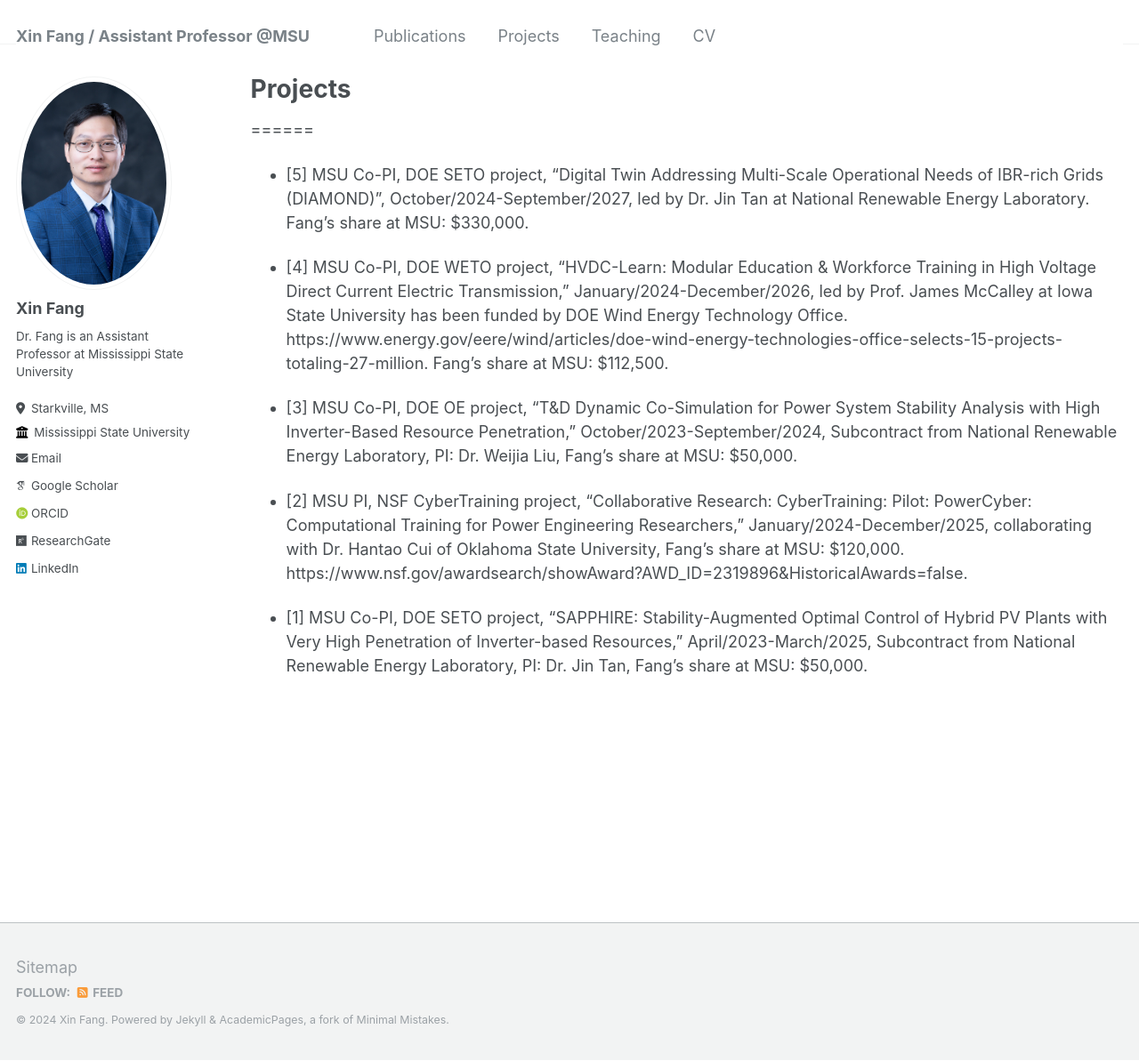
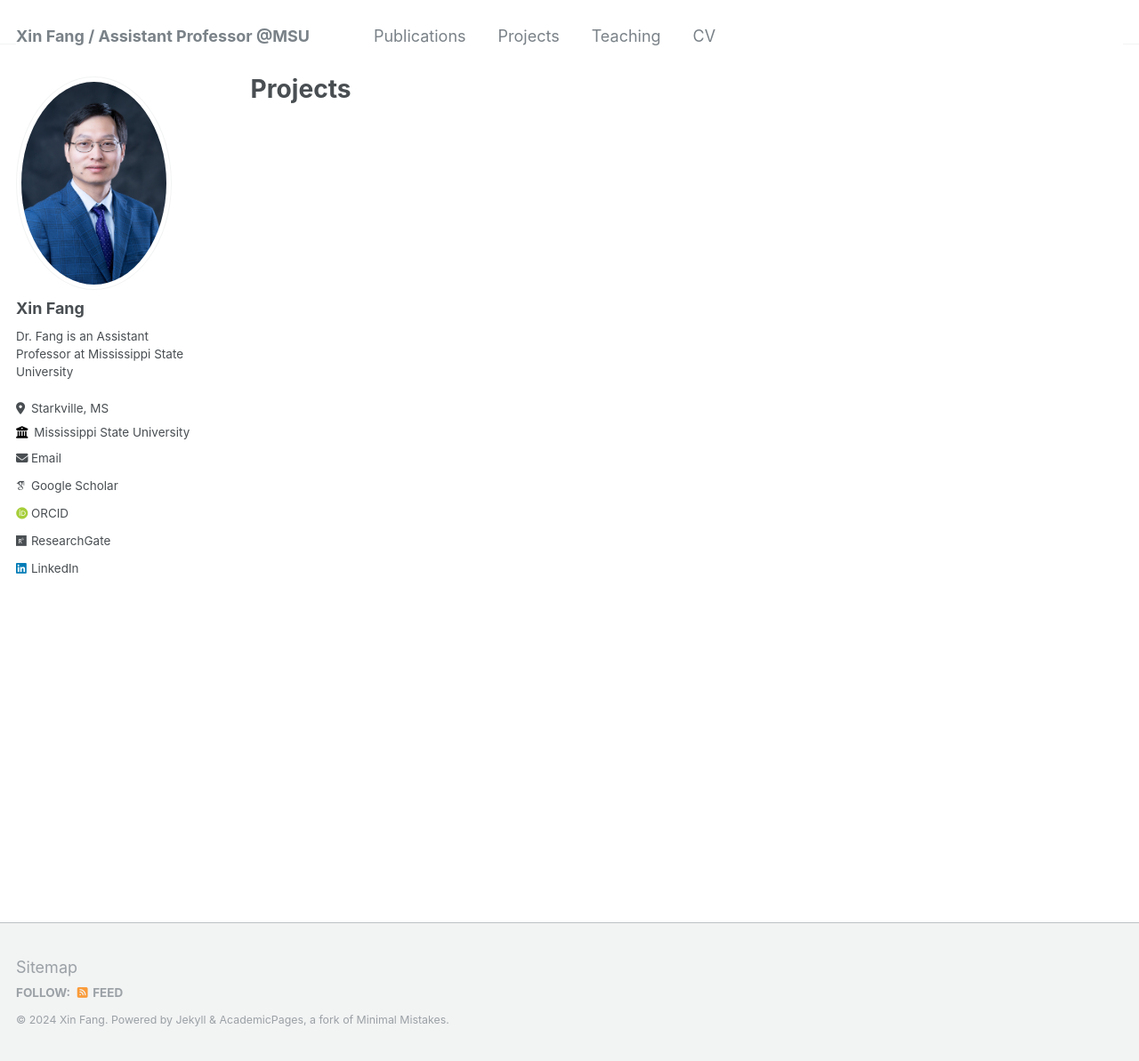
Before and after one commit to XinFang88/xinfang88.github.io, a Jekyll site: the page built from _pages/projects.md, in a window 1280 px wide and 1193 px high. Shown: the whole window at 89% size. Built offline with Jekyll 4.4.1, drawn with Linux system fonts in a browser that asks for light colours; some web fonts are replaced.

Commit message:
Update projects.md

```diff
--- a/_pages/projects.md
+++ b/_pages/projects.md
@@ -9,13 +9,6 @@
 
 {% include base_path %}
 
-======
-* [5] MSU Co-PI, DOE SETO project, "Digital Twin Addressing Multi-Scale Operational Needs of IBR-rich Grids (DIAMOND)", October/2024-September/2027, led by Dr. Jin Tan at National Renewable Energy Laboratory. Fang's share at MSU: $330,000.
-
-* [4] MSU Co-PI, DOE WETO project, "HVDC-Learn: Modular Education & Workforce Training in High Voltage Direct Current Electric Transmission," January/2024-December/2026, led by Prof. James McCalley at Iowa State University has been funded by DOE Wind Energy Technology Office. https://www.energy.gov/eere/wind/articles/doe-wind-energy-technologies-office-selects-15-projects-totaling-27-million. Fang’s share at MSU: $112,500.
-
-* [3] MSU Co-PI, DOE OE project, "T&D Dynamic Co-Simulation for Power System Stability Analysis with High Inverter-Based Resource Penetration," October/2023-September/2024, Subcontract from National Renewable Energy Laboratory, PI: Dr. Weijia Liu, Fang’s share at MSU: $50,000.
-
-* [2] MSU PI, NSF CyberTraining project, "Collaborative Research: CyberTraining: Pilot: PowerCyber: Computational Training for Power Engineering Researchers," January/2024-December/2025, collaborating with Dr. Hantao Cui of Oklahoma State University, Fang's share at MSU: $120,000. https://www.nsf.gov/awardsearch/showAward?AWD_ID=2319896&HistoricalAwards=false.
-
-* [1] MSU Co-PI, DOE SETO project, “SAPPHIRE: Stability-Augmented Optimal Control of Hybrid PV Plants with Very High Penetration of Inverter-based Resources,” April/2023-March/2025, Subcontract from National Renewable Energy Laboratory, PI: Dr. Jin Tan, Fang’s share at MSU: $50,000.
+{% for post in site.projects reversed %}
+  {% include archive-single.html %}
+{% endfor %}
```
